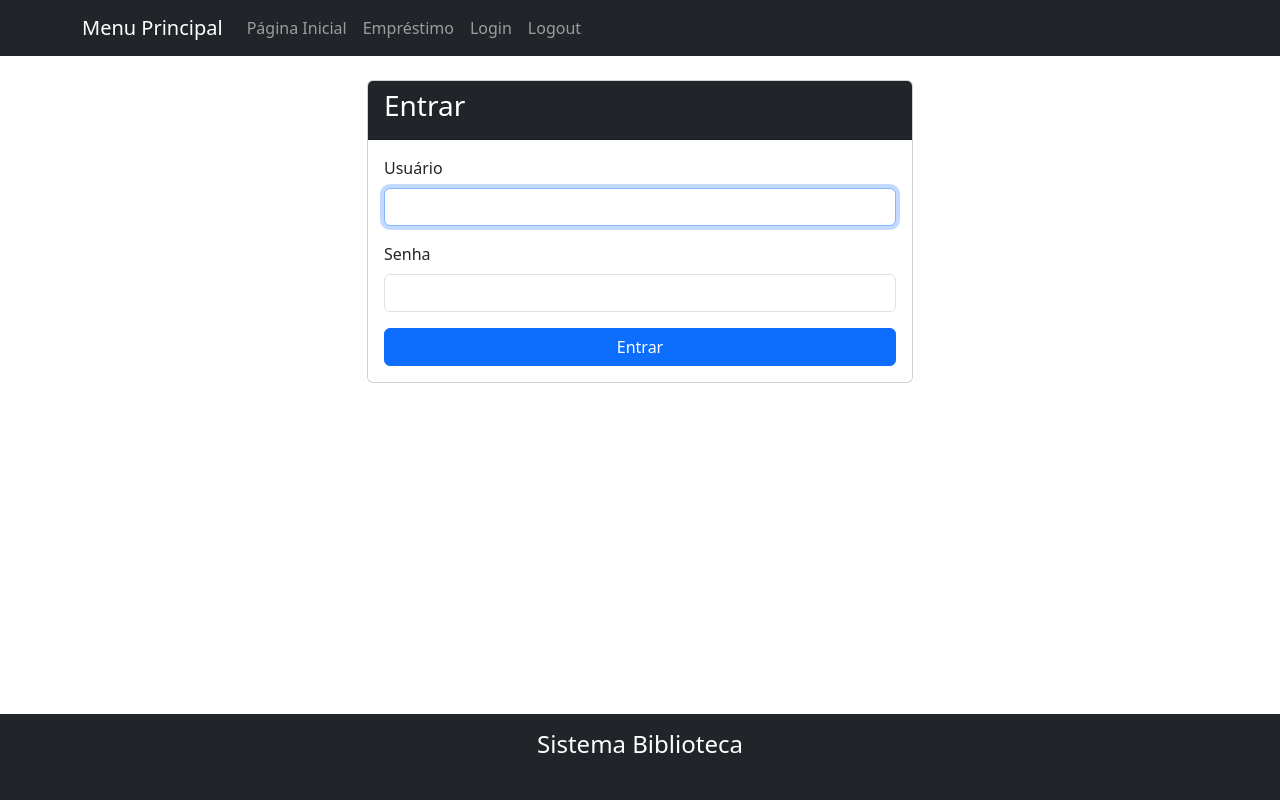
After one commit to JoaoMarcosLeal/sistema_de_biblioteca, a Django app: page /login/ in a window 1280 px wide. The commit adds this page. Run offline with Django 5.2, Linux system fonts and the light colour scheme.

Commit message:
Atualizações da lógica e páginas de empréstimo e login

```diff
--- a/biblioteca/models.py
+++ b/biblioteca/models.py
@@ -30,6 +30,8 @@ class Livro(models.Model):
     def clean(self):
         if self.quantidade_disponivel > self.quantidade_total:
             raise ValidationError("Quantidade disponível não pode exceder a quantidade total.")
+        if self.quantidade_disponivel < 0:
+            raise ValidationError("A quantidade disponível não pode ser negativa.")
 
 
 class Emprestimo(models.Model):
--- a/biblioteca/templates/base.html
+++ b/biblioteca/templates/base.html
@@ -20,12 +20,38 @@
     <nav class="navbar navbar-expand-lg navbar-dark bg-dark">
       <div class="container">
         <a class="navbar-brand" href="/">Menu Principal</a>
+        <button class="navbar-toggler" type="button" data-bs-toggle="collapse" data-bs-target="#navbarNav" aria-controls="navbarNav" aria-expanded="false" aria-label="Toggle navigation">
+          <span class="navbar-toggler-icon"></span>
+        </button>
+        <div class="collapse navbar-collapse" id="navbarNav">
+          <ul class="navbar-nav">
+            <li class="nav-item">
+              <a class="nav-link" href="{% url 'home' %}">Página Inicial</a>
+            </li>
+            <li class="nav-item">
+              <a class="nav-link" href="{% url 'emprestimo_multiplo' %}">Empréstimo</a> <!-- Botão para empréstimo -->
+            </li>
+            <li class="nav-item">
+              <a class="nav-link" href="{% url 'login' %}">Login</a>
+            </li>
+            <li class="nav-item">
+              <a class="nav-link" href="{% url 'logout' %}">Logout</a>
+            </li>
+          </ul>
+        </div>
       </div>
     </nav>
 
     <main class="flex-shrink-0">
       <div class="container mt-4 mb-5">
-        {% block content %} {% endblock content %}
+        {% if messages %}
+          <div class="alert alert-info">
+            {% for message in messages %}
+              <p>{{ message }}</p>
+            {% endfor %}
+          </div>
+        {% endif %}
+        {% block content %}{% endblock content %}
       </div>
     </main>
 
--- a/biblioteca/templates/livros.html
+++ b/biblioteca/templates/livros.html
@@ -8,7 +8,7 @@
 
 <div class="row mb-4">
     <div class="col-md-4">
-        <form method="GET" action="{% url 'lista_livros' %}">
+        <form method="GET" action="{% url 'home' %}">
             <div class="input-group">
                 <label class="input-group-text" for="categoria-select">Categoria</label>
 
@@ -18,7 +18,6 @@
                     name="categoria_id"
                     onchange="this.form.submit()"
                 >
-
                     <option value="0"
                             {% if not categoria_selecionada_id or categoria_selecionada_id == '0' %}selected{% endif %}>
                         Categorias
@@ -37,6 +36,7 @@
         </form>
     </div>
 </div>
+
 <div class="table-responsive">
     <table class="table table-striped table-hover">
         <thead class="table-dark">
--- /dev/null
+++ b/biblioteca/templates/login.html
@@ -0,0 +1,32 @@
+{% extends "base.html" %}
+
+{% block title %}Login - Sistema Biblioteca{% endblock %}
+
+{% block content %}
+  <div class="row justify-content-center">
+    <div class="col-md-6">
+      <div class="card">
+        <div class="card-header bg-dark text-white">
+          <h3 class="card-title">Entrar</h3>
+        </div>
+        <div class="card-body">
+          <form method="post">
+            {% csrf_token %}
+            <div class="mb-3">
+              <label for="id_username" class="form-label">Usuário</label>
+              <input type="text" name="username" id="id_username" class="form-control" required autofocus>
+            </div>
+            <div class="mb-3">
+              <label for="id_password" class="form-label">Senha</label>
+              <input type="password" name="password" id="id_password" class="form-control" required>
+            </div>
+            {% if next %}
+              <input type="hidden" name="next" value="{{ next }}">
+            {% endif %}
+            <button type="submit" class="btn btn-primary w-100">Entrar</button>
+          </form>
+        </div>
+      </div>
+    </div>
+  </div>
+{% endblock %}
--- a/biblioteca/urls.py
+++ b/biblioteca/urls.py
@@ -2,5 +2,9 @@ from django.urls import path
 from . import views
 
 urlpatterns = [
-    path("", views.lista_livros, name="lista_livros"),
+    path('', views.lista_livros, name='home'),
+    path('login/', views.login_view, name='login'),
+    path('logout/', views.logout_view, name='logout'),
+    path('importar_livros/', views.importar_livros, name='importar_livros'),
+    path('emprestimo/', views.emprestimo_multiplo, name='emprestimo_multiplo'),
 ]
--- a/biblioteca/views.py
+++ b/biblioteca/views.py
@@ -1,34 +1,50 @@
-from django.shortcuts import render, get_object_or_404
-from .models import Livro, Categoria
+from django.shortcuts import render, redirect, get_object_or_404
+from .models import Livro, Categoria, Emprestimo
+from .forms import LivroImportForm
+from django.contrib.auth import authenticate, login, logout
+from django.contrib import messages
+from django.contrib.auth.decorators import login_required
+from datetime import datetime
 
+def login_view(request):
+    if request.user.is_authenticated:
+        next_url = request.GET.get('next', 'home')
+        return redirect(next_url)
+    next_url = request.GET.get('next', '')
+    if request.method == "POST":
+        username = request.POST["username"]
+        password = request.POST["password"]
+        user = authenticate(request, username=username, password=password)
 
-# catalogo/views.py
+        if user is not None:
+            login(request, user)
+            return redirect(next_url or 'home')
+        else:
+            messages.error(request, "Usuário ou senha inválidos.")
 
-from django.shortcuts import render, get_object_or_404
-from .models import Livro, Categoria
+    return render(request, "login.html", {'next': next_url})
 
+def logout_view(request):
+    logout(request)
+    return redirect("login")
 
+@login_required
 def lista_livros(request):
     categoria_id = request.GET.get("categoria_id")
-
     categorias = Categoria.objects.all()
-
     livros = Livro.objects.all()
     titulo_pagina = "Lista de Todos os Livros"
     categoria_selecionada = None
 
-    if (
-        categoria_id and categoria_id != "0"
-    ):
+    if categoria_id and categoria_id != "0":
         try:
-            categoria_id = int(categoria_id)
-            categoria_selecionada = get_object_or_404(Categoria, pk=categoria_id)
-
+            categoria_id_int = int(categoria_id)
+            categoria_selecionada = get_object_or_404(Categoria, pk=categoria_id_int)
             livros = livros.filter(categorias=categoria_selecionada)
-
             titulo_pagina = f"Livros na Categoria: {categoria_selecionada.nome}"
         except ValueError:
-            pass
+            messages.error(request, "Categoria inválida.")
+            return redirect('home')
 
     context = {
         "livros": livros,
@@ -36,5 +52,49 @@ def lista_livros(request):
         "titulo_pagina": titulo_pagina,
         "categoria_selecionada_id": categoria_id,
     }
+    return render(request, "livros.html", context)
 
-    return render(request, "livros.html", context)
+def importar_livros(request):
+    if request.method == "POST":
+        form = LivroImportForm(request.POST, request.FILES)
+
+        if form.is_valid():
+            livros_adicionados = form.process_csv()
+            messages.success(request, f"{livros_adicionados} livros foram adicionados com sucesso!")
+        else:
+            messages.error(request, "Houve um erro ao tentar importar os livros.")
+    else:
+        form = LivroImportForm()
+
+    return render(request, "importar_livros.html", {"form": form})
+
+@login_required
+def emprestimo_multiplo(request):
+    livros = Livro.objects.all()
+
+    if request.method == "POST":
+        livros_ids = request.POST.getlist("livros")
+        data_devolucao = request.POST.get("data_devolucao")
+
+        if not data_devolucao:
+            messages.error(request, "Por favor, selecione uma data de devolução.")
+            return redirect('emprestimo_multiplo')
+
+
+        for livro_id in livros_ids:
+            livro = Livro.objects.get(id=livro_id)
+
+            if livro.quantidade_disponivel <= 0:
+                messages.error(request, f"Não há exemplares disponíveis para o livro {livro.nome}.")
+                continue
+
+            Emprestimo.objects.create(
+                usuario=request.user,
+                livro=livro,
+                data_devolucao_prevista=data_devolucao
+            )
+
+        messages.success(request, "Os livros foram emprestados com sucesso!")
+        return redirect('home')
+
+    return render(request, "emprestimo.html", {"livros": livros})
--- a/sistema_biblioteca/urls.py
+++ b/sistema_biblioteca/urls.py
@@ -3,5 +3,5 @@ from django.urls import path, include
 
 urlpatterns = [
     path("admin/", admin.site.urls),
-    path('', include('biblioteca.urls')),
+    path("", include("biblioteca.urls")),
 ]
```
Also changed, not shown: biblioteca/forms.py (added, +44 -0 lines), biblioteca/templates/emprestimo.html (added, +33 -0 lines), biblioteca/templates/importar_livros.html (added, +13 -0 lines), livros_exemplo.csv (added, +11 -0 lines), sistema_biblioteca/settings.py (+12 -3 lines), biblioteca/templates/logout.html (added).
